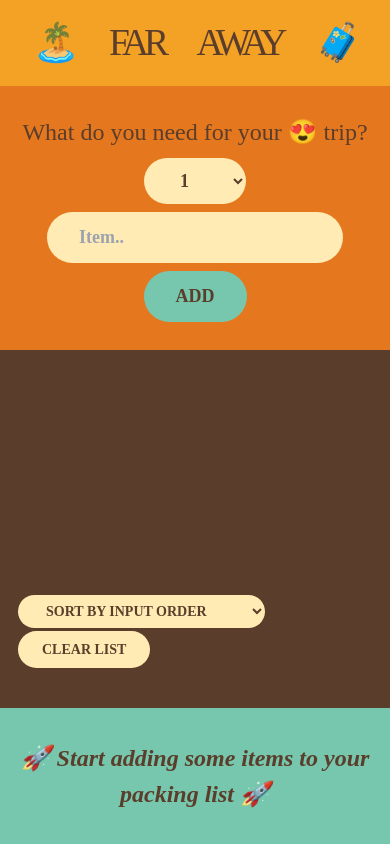
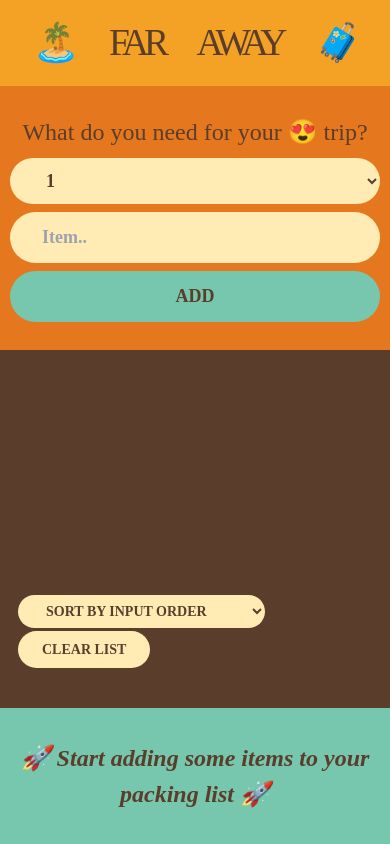
Before and after one commit to cgutierrez5000/travel-list, a React (Create React App) app: page / in a window 390 px wide. Built offline with nearby package versions, Linux system fonts and the light colour scheme.

Commit message:
Added responsive tailwind css

```diff
--- a/src/components/Forms.js
+++ b/src/components/Forms.js
@@ -26,9 +26,10 @@ export default function Forms({onAddItems}) {
 
     return (
       <div className='form-section'>
-        <form className='add-form container mx-auto md:flex-nowrap flex-wrap' onSubmit={handleSubmit}>
+        <form className='add-form container mx-auto md:flex-row flex-col' onSubmit={handleSubmit}>
           <h3 className='md:w-auto w-full md:m-7 m-0 md:text-left text-center'>What do you need for your 😍 trip?</h3>
           <select
+            className='md:w-auto w-full'
             value={quantity}
             onChange={(e) => setQuantity(Number(e.target.value))}
           >
@@ -39,12 +40,13 @@ export default function Forms({onAddItems}) {
             ))}
           </select>
           <input
+            className='md:w-auto w-full'
             type='text'
             placeholder='Item..'
             value={description}
             onChange={(e) => setDescription(e.target.value)}
           />
-          <button>Add</button>
+          <button className='md:w-auto w-full'>Add</button>
         </form>
       </div>
     );
--- a/src/index.css
+++ b/src/index.css
@@ -50,7 +50,8 @@ h1 {
 }
 
 .add-form {
-  padding: 2.8rem 0;
+  padding-top: 2.8rem;
+  padding-bottom: 2.8rem;
   display: flex;
   align-items: center;
   justify-content: center;
--- a/tailwind.config.js
+++ b/tailwind.config.js
@@ -24,6 +24,7 @@ module.exports = {
       padding: {
         DEFAULT: '1rem',
         sm: '2rem',
+        md: '3rem',
         lg: '4rem',
         xl: '5rem',
         '2xl': '6rem',
```
